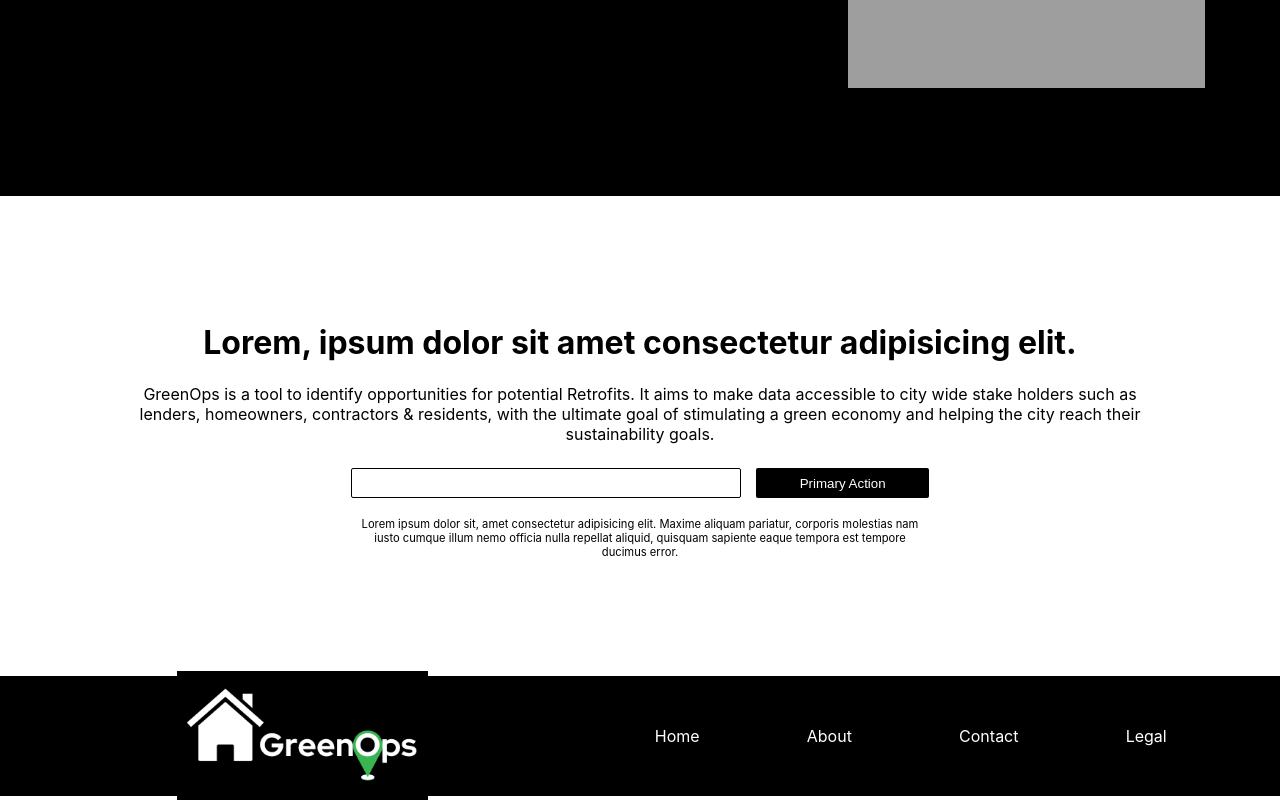
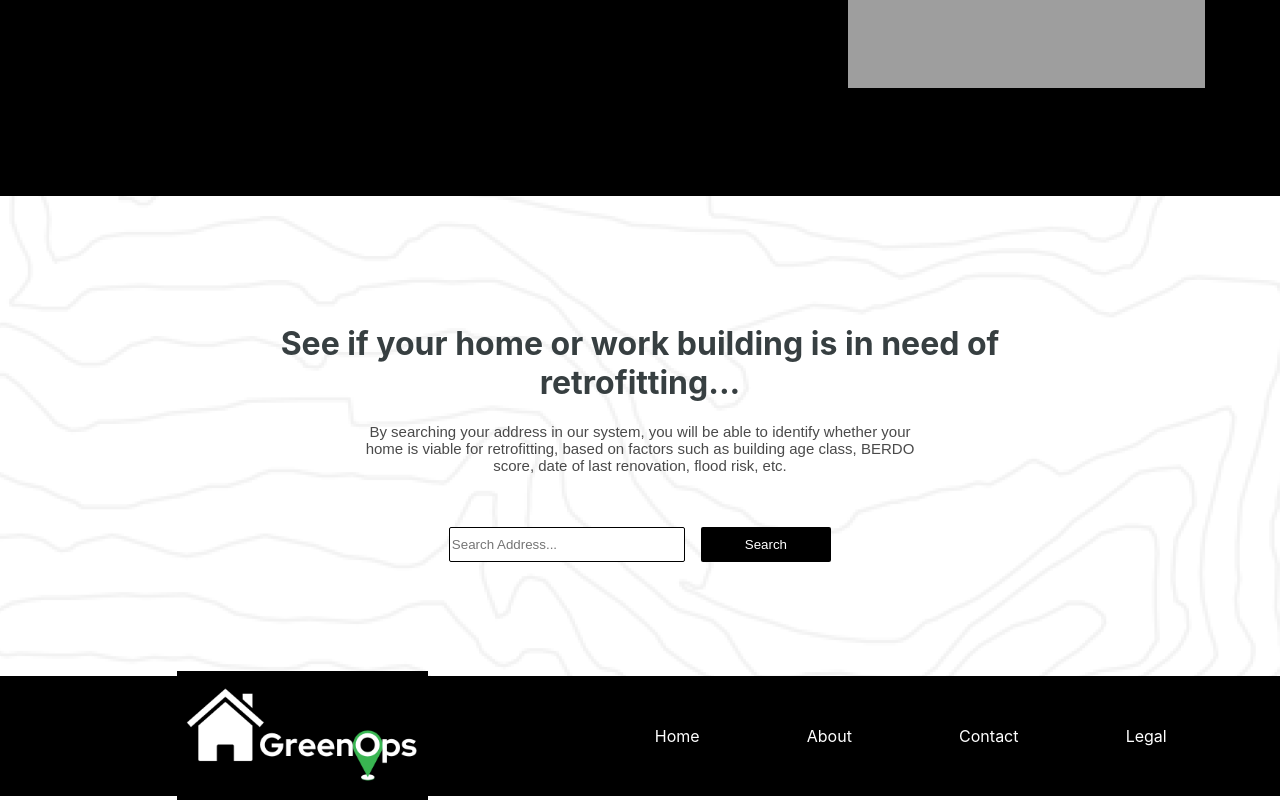
Before and after one commit to SustainableCities/sustainablecitiesfrontend, a React (Create React App) app: page / in a window 1280 px wide. Shown: the part 1857-2657 px from the top of the page. Built offline with nearby package versions, Linux system fonts and the light colour scheme; grey boxes are pictures that could not be loaded.

Commit message:
Edit content in Block4 of landing page
Altered text and images to match the figma design, replacing all the
generic filler content.

```diff
--- a/src/components/Block4/Block4.css
+++ b/src/components/Block4/Block4.css
@@ -1,4 +1,5 @@
 #block4-container {
+  background-image: url('./images/mapLines.png');
   display: flex;
   flex-direction: column;
   justify-content: center;
@@ -8,14 +9,19 @@
 }
 
 #h1 {
-  width: 80%;
+  width: 70%;
   text-align: center;
   margin-bottom: 0.5%;
+  color: #373F41;
 }
 
 #p {
-  width: 80%;
+  width: 45%;
   text-align: center;
+  color: #4A4A4A;
+  font-family: sans-serif;
+  font-size: 15px;
+  margin-bottom: 45px;
 }
 
 #input {
@@ -31,15 +37,15 @@ input {
 }
 
 #text {
-  width: 50%;
+  width: 30%;
 }
 
 #submit {
   background-color: black;
   border: none;
   color: white;
-  height: 30px;
-  width: 22.5%;
+  height: 35px;
+  width: 17%;
 }
 
 #subP {
--- a/src/components/Block4/Block4.js
+++ b/src/components/Block4/Block4.js
@@ -5,13 +5,14 @@ function Block1() {
   return (
       <>
         <div id="block4-container" >
-            <h1 id="h1">Lorem, ipsum dolor sit amet consectetur adipisicing elit.</h1>
-            <p id="p">GreenOps is a tool to identify opportunities for potential Retrofits. It aims to make data accessible to city wide stake holders such as lenders, homeowners, contractors & residents, with the ultimate goal of stimulating a green economy and helping the city reach their sustainability goals.</p>
+            <h1 id="h1">See if your home or work building is in need of retrofitting...</h1>
+            <p id="p">By searching your address in our system, you will be able to identify whether
+            your home is viable for retrofitting, based on factors such as building age class,
+            BERDO score, date of last renovation, flood risk, etc.</p>
             <div id="input">
-                <input id="text" type="text"/>
-                <input id="submit" type="submit" value="Primary Action"/>
+                <input id="text" type="text" placeholder="Search Address..." />
+                <input id="submit" type="submit" value="Search"/>
             </div>
-            <p id="subP">Lorem ipsum dolor sit, amet consectetur adipisicing elit. Maxime aliquam pariatur, corporis molestias nam iusto cumque illum nemo officia nulla repellat aliquid, quisquam sapiente eaque tempora est tempore ducimus error.</p>
         </div>
       </>
   );
```
